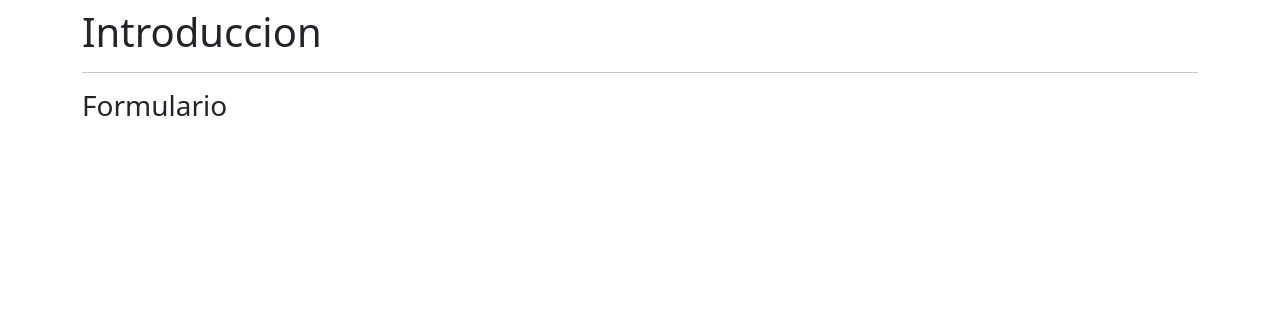
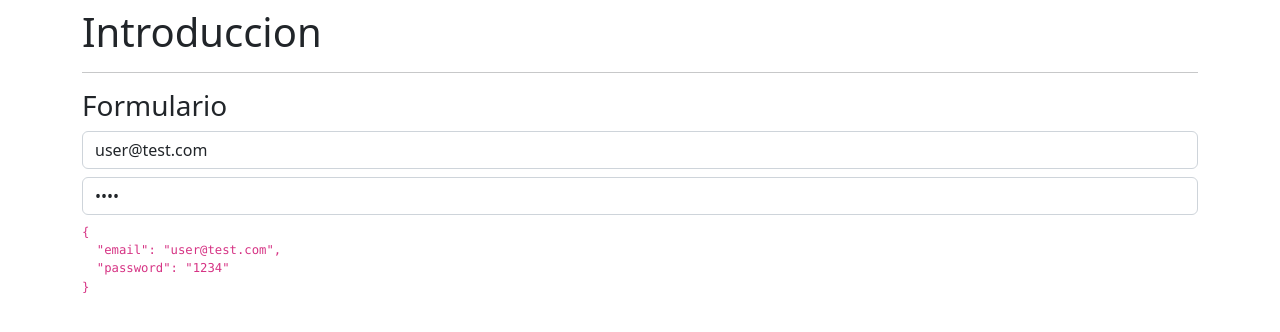
Before and after one commit to RafaEscobar/RN-C-1-Introduccion, a React (Create React App) app: page / in a window 1280 px wide. Shown: the top 332 px of the page. Built offline with nearby package versions, Linux system fonts and the light colour scheme.

Commit message:
Practica de formularios -Concluida-

```diff
--- a/src/components/Formulario.tsx
+++ b/src/components/Formulario.tsx
@@ -1,9 +1,55 @@
+import { useFormulario } from '../hooks/useFormulario';
 
 
 export const Formulario = () => {
+    /*
+        #7: Creamos el llamado al hook useFormulario, estableciendo el uso de los
+        elementos: formularios, email, password, onChange
+    */
+   /*
+        #7.1: Asi mismo dentro del area de parametros del useFormulario creamos
+        los elementos: email y password
+    */
+    const { formularios, email, password, onChange } = useFormulario( {
+        email: 'user@test.com',
+        password: '1234',
+    });
+
   return (
+    // #1: Generamos la estructura de nuestro formulario
     <>
         <h3>Formulario</h3>
+        <form action="">
+            <input
+                 type="text"
+                 className="form-control"
+                 placeholder="Email:"
+                 // #8: Colocamos como -value- del input el valor rescatado del elemto email
+                 value={ email }
+                 /*
+                    #9: Establecemos que a cada cambio que se susite en el input
+                    en automatico se modifique el elemento 'email o password' con
+                    lo que haya en ese momento presisamente en el input, para mostrarlo
+                    instantaneamente mas abajo del form
+                */
+                 onChange={ ({target}) => onChange( target.value, 'email' ) }
+            />
+            <input
+                type="password"
+                className="form-control mt-2 mb-2"
+                placeholder="Password:"
+                value={ password }
+                onChange={ ({target}) => onChange(target.value, 'password') }/>
+        </form>
+        {/*
+            #10: Con ayuda del JSON y el metodo -stringify- mostramos en tiempo real
+            lo que haya en el input, y sus cambios
+        */}
+        <code>
+            <pre>
+                { JSON.stringify(formularios, null, 2) }
+            </pre>
+        </code>
     </>
   )
 }
--- /dev/null
+++ b/src/hooks/useFormulario.tsx
@@ -0,0 +1,43 @@
+import { useState } from "react"
+// #2: Creamos nuestro hook de -useFormulario-
+    // #2.1: A esta funcion se le aplica el generico T -para heredad de Objet-
+    // #2.2: Establecemos la solicitud del parametro -formulario- de tipo -T Object-
+export const useFormulario = <T extends Object>( formulario:T ) => {
+    /*
+        #3: Creamos el hook useState el cual hace uso del parametro -formulario-
+            como receptor del -estado- (state) y el -cambio de estado- (setState)
+    */
+    const [state, setState] = useState( formulario );
+    /*
+        #4: Creamos la funcion -onChange- para el cambio instantaneo del valor de los
+        elementos -email- y -password-
+    */
+
+    /*
+    #4.1: Solicitamos dos parametros
+        -value-> Para el valor
+        -campo-> Para el elemento
+    */
+    const onChange = (value:string, campo: keyof T) => {
+        // #4.2: Con el -setState- hacemos el cambio de valores
+        setState({
+            // #4.3: Desfragmentamos la variable -state-
+            ...state,
+            // Le colocamos al -campo- (osea el elemento email/password) el valor en -value-
+            [campo]: value,
+        })
+    }
+
+    /*
+        #5: Retornamos:
+        >La variable -state- desgramentada
+        >La variable state, como -formulario-
+        >La funcion -onChange-
+    */
+    return {
+        ...state,
+        formularios: state,
+        onChange: onChange,
+    }
+
+}
```
